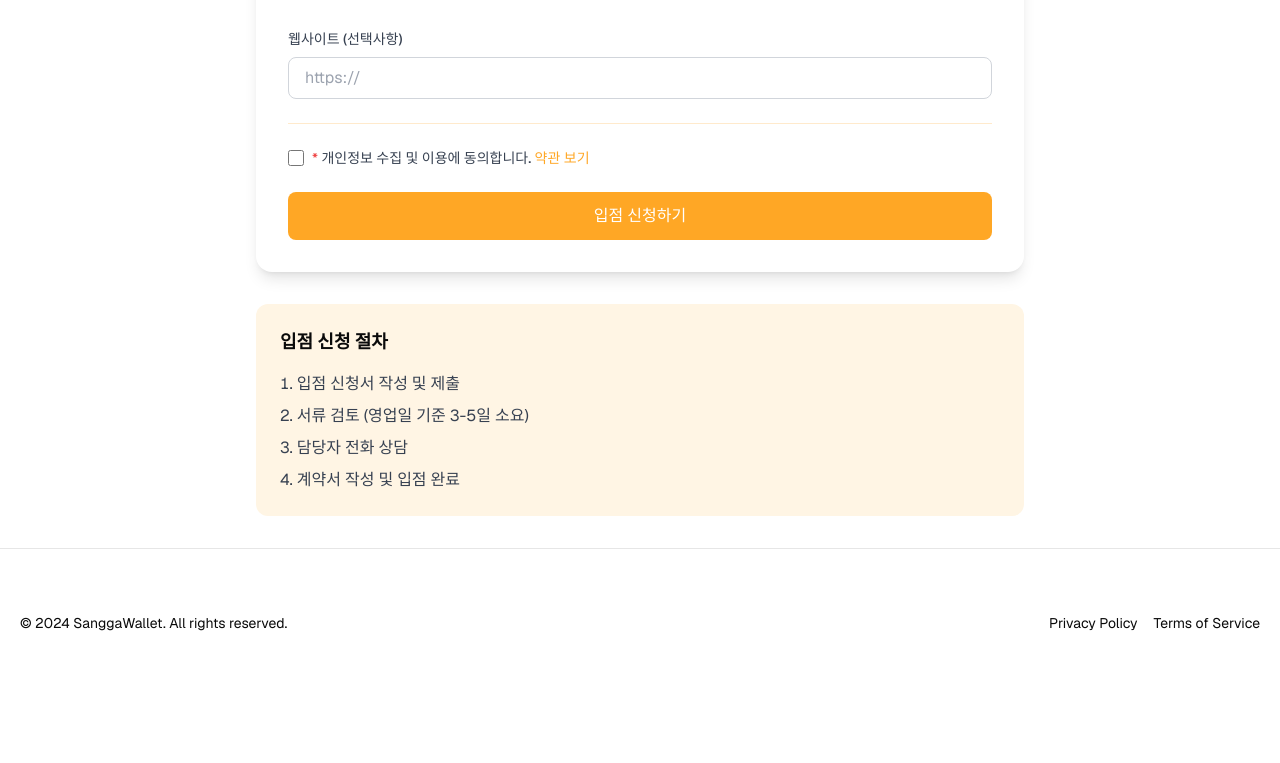
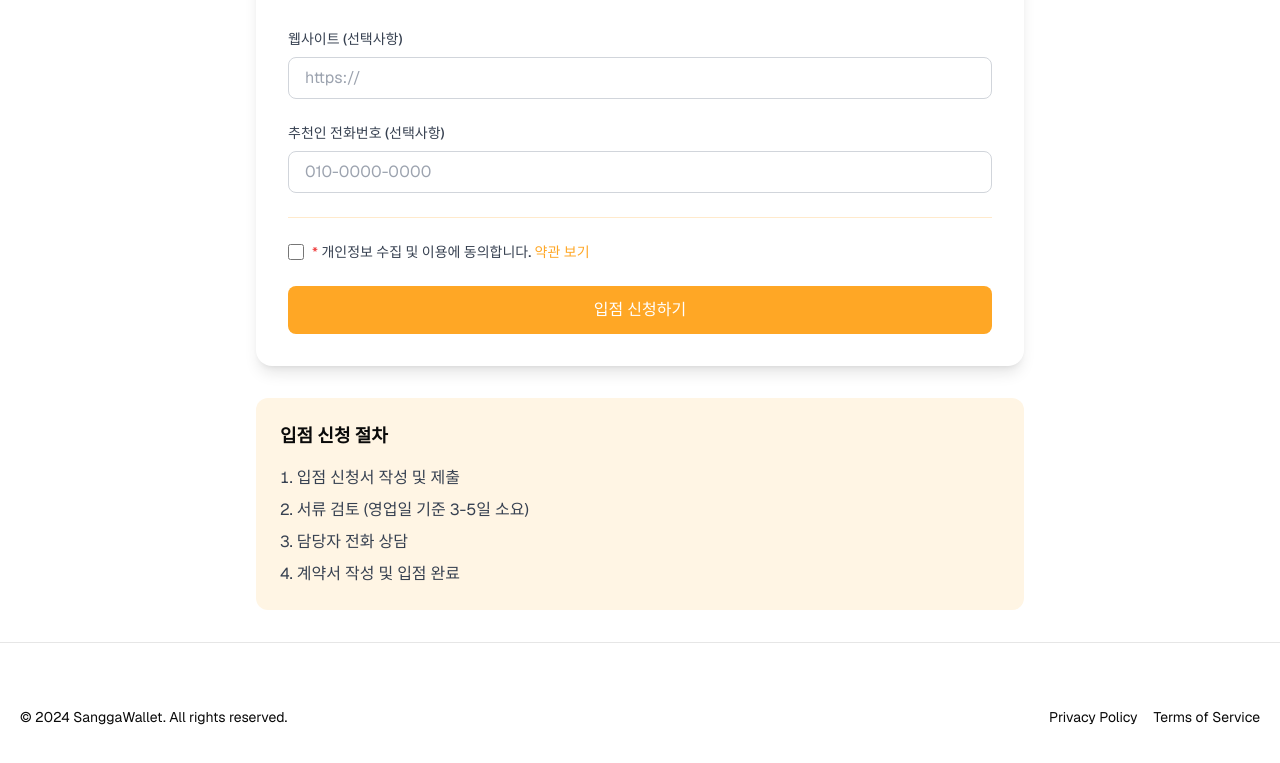
Before and after one commit to minseochh02/SangGaTalkHome, a Next.js app: page /stores/register in a window 1280 px wide. Shown: the part 1039-1802 px from the top of the page. Before the commit the page ends 1736 px from the top, so only its background shows below. Built offline with nearby package versions, Linux system fonts and the light colour scheme; no server answers; the database is empty.

Commit message:
added referrer for store registration

```diff
--- a/app/stores/register/page.tsx
+++ b/app/stores/register/page.tsx
@@ -16,6 +16,7 @@ interface FormData {
 	description: string;
 	operating_hours: string;
 	website?: string;
+	referrer_phone_number?: string;
 }
 
 export default function StoreRegistration() {
@@ -35,6 +36,7 @@ export default function StoreRegistration() {
 		description: "",
 		operating_hours: "",
 		website: "",
+		referrer_phone_number: "",
 	});
 
 	useEffect(() => {
@@ -94,6 +96,7 @@ export default function StoreRegistration() {
 				description: formData.description,
 				operating_hours: formData.operating_hours,
 				website: formData.website || null,
+				referrer_phone_number: formData.referrer_phone_number || null,
 				status: 0, // 0: pending
 			});
 
@@ -317,6 +320,20 @@ export default function StoreRegistration() {
 									placeholder="https://"
 								/>
 							</div>
+
+							<div>
+								<label className="block text-sm font-medium text-gray-700 mb-2">
+									추천인 전화번호 (선택사항)
+								</label>
+								<input
+									type="tel"
+									name="referrer_phone_number"
+									value={formData.referrer_phone_number}
+									onChange={handleChange}
+									className="w-full px-4 py-2 border border-gray-300 rounded-lg focus:ring-2 focus:ring-[#FFA725] focus:border-transparent"
+									placeholder="010-0000-0000"
+								/>
+							</div>
 						</div>
 
 						{/* Terms and Submit */}
```
